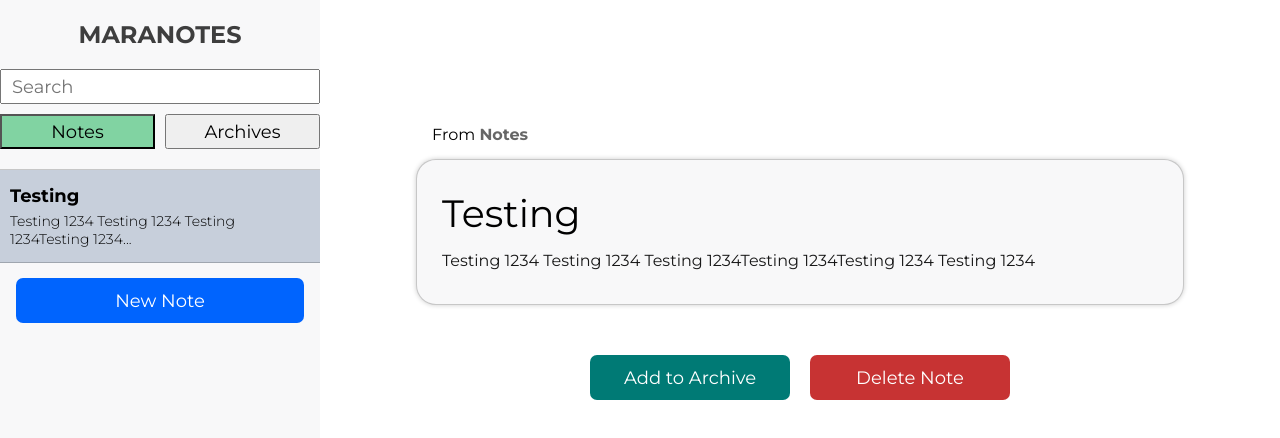
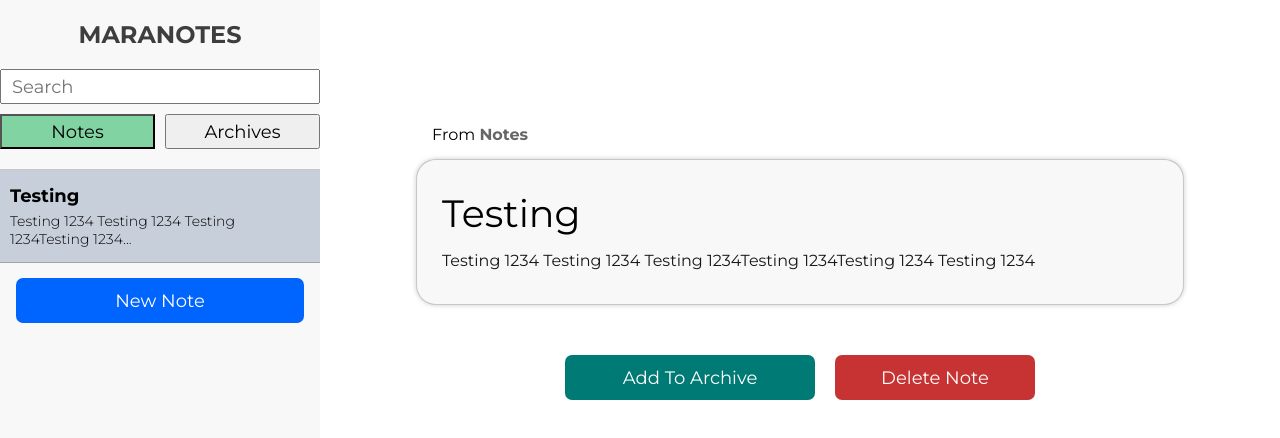
Before and after one commit to yoga1234/mara-notes, a React (Create React App) app: page / in a window 1280 px wide. Both pictures are taken after a click on the element 160 px from the left and 216 px from the top of the page. Shown: the top 438 px of the page. Built offline with nearby package versions, Linux system fonts and the light colour scheme.

Commit message:
adding function to archived button

```diff
--- a/src/App.js
+++ b/src/App.js
@@ -113,6 +113,15 @@ class App extends React.Component {
       ],
     }));
   };
+  archivePosition = (id) => {
+    // push back to state
+    this.setState((prevState) => ({
+      noteData: prevState.noteData.map((el) =>
+        el.id === id ? { ...el, archived: !el.archived } : el
+      ),
+    }));
+    this.setState({ activeNote: false });
+  };
 
   render() {
     return (
@@ -141,7 +150,10 @@ class App extends React.Component {
               this.state.activeNote === false ? 0 : this.state.activeNote[0].id
             }
           />
-          <RightSide active={this.state.activeNote} />
+          <RightSide
+            archivePosition={this.archivePosition}
+            active={this.state.activeNote}
+          />
         </div>
       </div>
     );
--- a/src/components/rightSide/RightSide.css
+++ b/src/components/rightSide/RightSide.css
@@ -46,7 +46,6 @@
   margin: 50px auto 0 auto;
 }
 .right-button-container button {
-  width: 200px;
   font-family: var(--font-main);
   font-size: 18px;
   color: #fff;
@@ -56,10 +55,17 @@
   cursor: pointer;
   transition: box-shadow 0.2s ease;
 }
+.right-button-container button:hover {
+  -webkit-box-shadow: 0px 0px 5px 0px rgba(0, 0, 0, 0.75);
+  -moz-box-shadow: 0px 0px 5px 0px rgba(0, 0, 0, 0.75);
+  box-shadow: 0px 0px 5px 0px rgba(0, 0, 0, 0.75);
+}
 .right-button-container button:nth-child(1) {
+  width: 250px;
   background-color: #007a75;
   margin-right: 20px;
 }
 .right-button-container button:nth-child(2) {
   background-color: #c73333;
+  width: 200px;
 }
--- a/src/components/rightSide/RightSide.js
+++ b/src/components/rightSide/RightSide.js
@@ -1,7 +1,7 @@
 import React from "react";
 import "./RightSide.css";
 
-const RightSide = ({ active }) => {
+const RightSide = ({ active, archivePosition }) => {
   let data = active === undefined ? "-" : active[0];
 
   const checkSource = () => {
@@ -43,15 +43,25 @@ const RightSide = ({ active }) => {
           Please select a note to display.
         </div>
       ) : (
+        <>
           <div className="note-container">
             <h3 className="right-note-title">{checkTitle()}</h3>
             <p className="right-note-content">{checkBody()}</p>
           </div>
-      )}
           <div className="right-button-container">
-        <button>Add to Archive</button>
+            <button
+              onClick={() => {
+                archivePosition(data.id);
+              }}
+            >
+              {checkSource() === "Archived"
+                ? "Remove From Archive"
+                : "Add To Archive"}
+            </button>
             <button>Delete Note</button>
           </div>
+        </>
+      )}
     </div>
   );
 };
```
Lines whose indentation alone changed are shown as unchanged.
